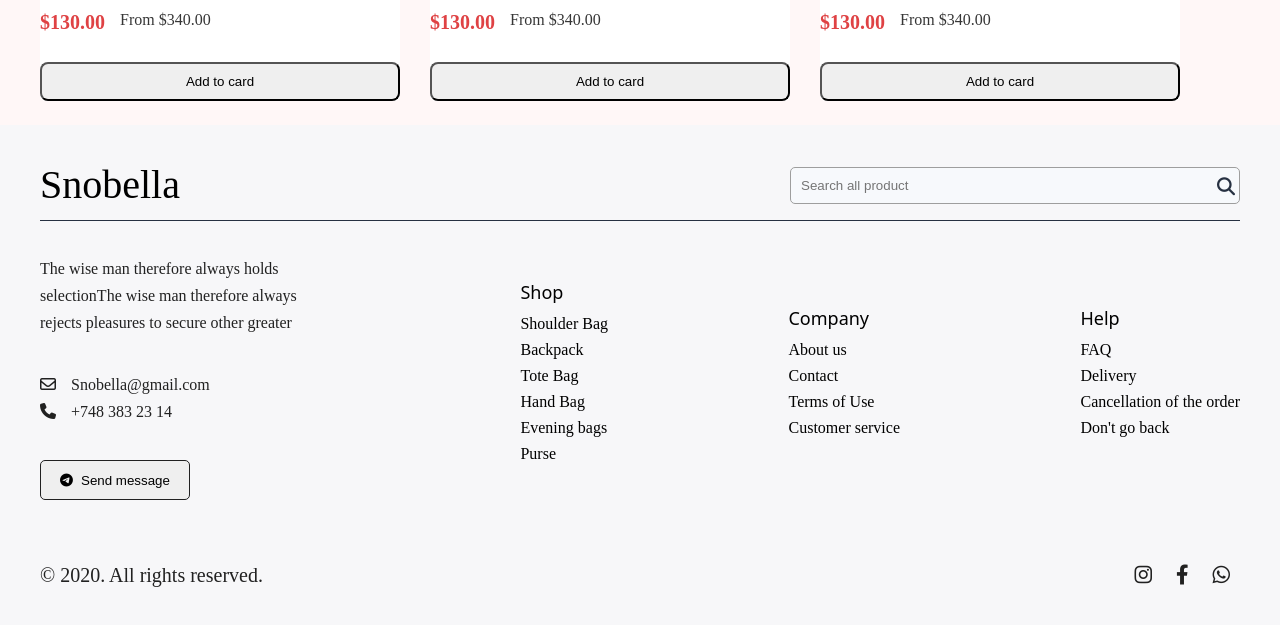
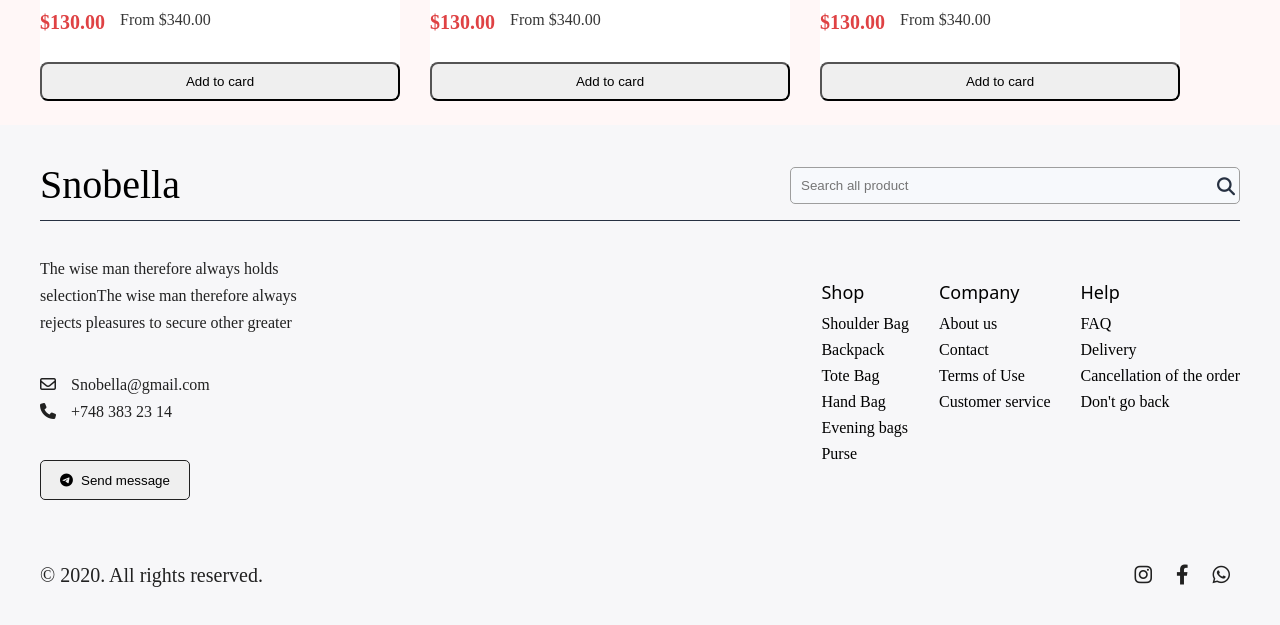
Before and after one commit to AliyevaSalala/snobella-website, a plain HTML site: page HTML-SCSS-Repeat/index.html in a window 1280 px wide. Shown: the part 1831-2456 px from the top of the page. Drawn offline with Linux system fonts and the light colour scheme; a web font is replaced by a local one.

Commit message:
didn't finish

```diff
--- a/HTML-SCSS-Repeat/assets/scss/layout/_footer.scss
+++ b/HTML-SCSS-Repeat/assets/scss/layout/_footer.scss
@@ -62,16 +62,20 @@
           }
         }
       }
+      .footer-box-container {
+      display: flex;
+        gap: 30px;
         .footer-box {
           h3 {
             margin-bottom: 15px;
             font-weight: 500;
-          font-family: system-ui, -apple-system, BlinkMacSystemFont, "Segoe UI",
-            Roboto, Oxygen, Ubuntu, Cantarell, "Open Sans", "Helvetica Neue",
-            sans-serif;
+            font-family: system-ui, -apple-system, BlinkMacSystemFont,
+              "Segoe UI", Roboto, Oxygen, Ubuntu, Cantarell, "Open Sans",
+              "Helvetica Neue", sans-serif;
           }
           li {
             margin: 10px 0;
+          }
         }
       }
     }
--- a/HTML-SCSS-Repeat/index.html
+++ b/HTML-SCSS-Repeat/index.html
@@ -364,31 +364,42 @@
                 <i class="fa-brands fa-telegram"></i>Send message
               </button>
             </div>
+            <div class="footer-box-container">
               <div class="footer-box">
                 <h3>Shop</h3>
-
+                <nav>
+                  <ul>
                     <li><a href="#"></a>Shoulder Bag</li>
                     <li><a href="#"></a>Backpack</li>
                     <li><a href="#"></a>Tote Bag</li>
                     <li><a href="#"></a>Hand Bag</li>
                     <li><a href="#"></a>Evening bags</li>
                     <li><a href="#"></a>Purse</li>
+                  </ul>
+                </nav>
               </div>
               <div class="footer-box">
                 <h3>Company</h3>
-
+                <nav>
+                  <ul>
                     <li><a href="#"></a>About us</li>
                     <li><a href="#"></a>Contact</li>
                     <li><a href="#"></a>Terms of Use</li>
                     <li><a href="#"></a>Customer service</li>
+                  </ul>
+                </nav>
               </div>
               <div class="footer-box">
                 <h3>Help</h3>
-
+                <nav>
+                  <ul>
                     <li><a href="#"></a>FAQ</li>
                     <li><a href="#"></a>Delivery</li>
                     <li><a href="#"></a>Cancellation of the order</li>
                     <li><a href="#"></a>Don't go back</li>
+                  </ul>
+                </nav>
+              </div>
             </div>
           </div>
           <div class="footer-social">
```
Also changed, not shown: HTML-SCSS-Repeat/assets/scss/main.css, 1 other file. Lines whose indentation alone changed are shown as unchanged.
